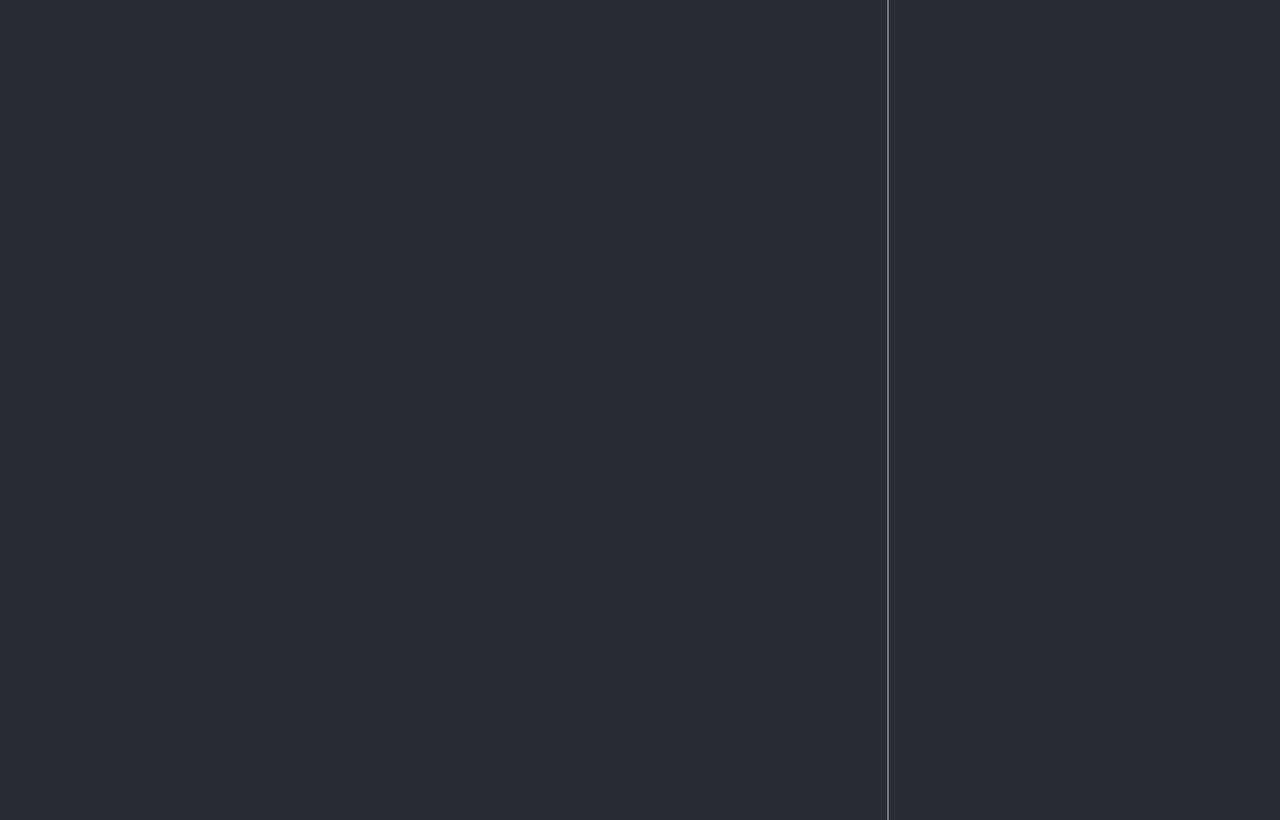
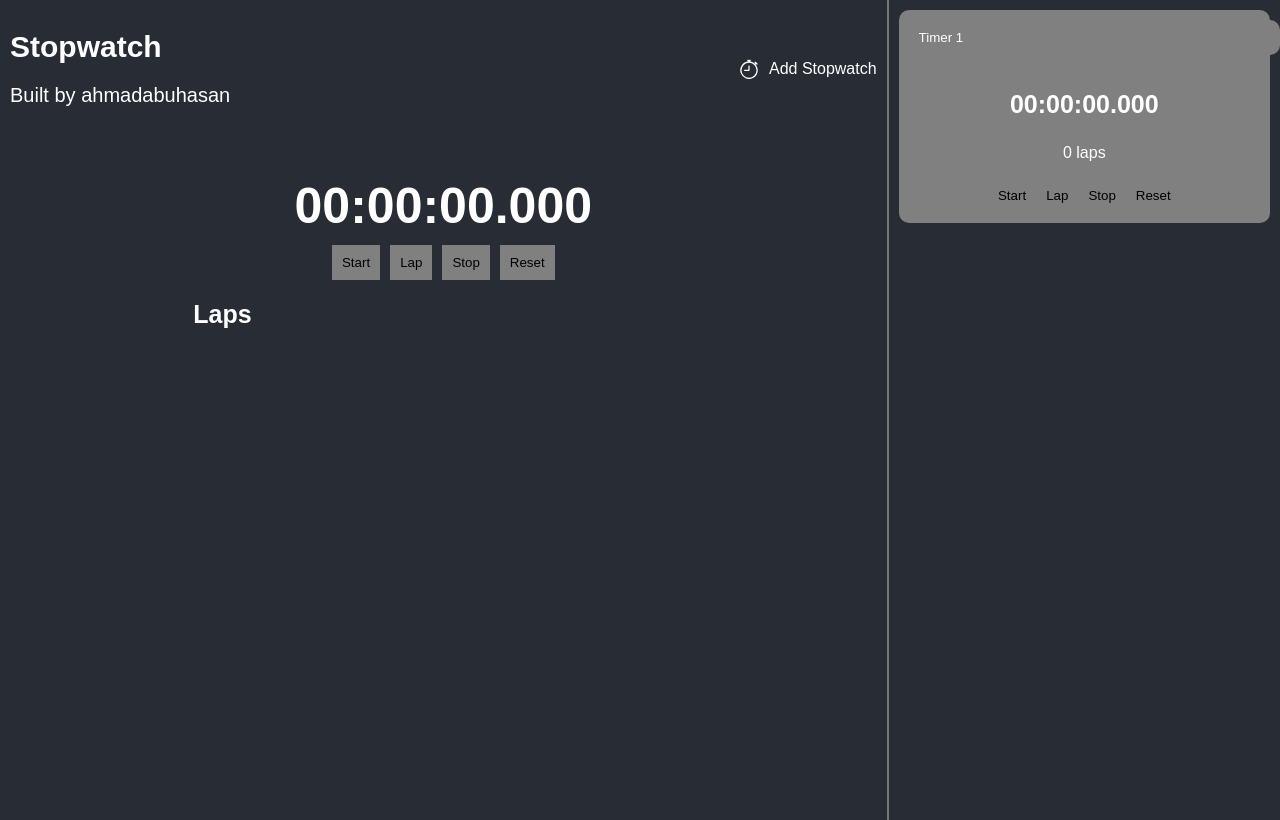
Before and after one commit to eby8zevin/StackUp, a React (Create React App) app in the folder Web Development with React II/stopwatch-app/: page / in a window 1280 px wide. Built offline with nearby package versions, Linux system fonts and the light colour scheme.

Commit message:
Code Structure and Styling

```diff
--- a/Web Development with React II/stopwatch-app/src/App.css
+++ b/Web Development with React II/stopwatch-app/src/App.css
@@ -41,3 +41,65 @@
   padding: 10px;
   overflow-y: scroll;
 }
+
+.stopwatchContainer {
+  padding: 10px;
+  background-color: gray;
+  border-radius: 10px;
+  margin-bottom: 10px;
+}
+
+.control-buttons {
+  padding: 10px;
+  background-color: gray;
+  border: none;
+}
+
+.main-button-controls {
+  display: flex;
+  flex-direction: row;
+  gap: 10px;
+  width: 100%;
+  justify-content: center;
+}
+
+.name-label {
+  padding: 10px;
+  background-color: gray;
+  border-radius: 10px;
+  margin-bottom: 10px;
+  text-align: left;
+  border: none;
+  outline: none;
+  width: 100%;
+  color: white;
+}
+
+.main-time-label {
+  font-size: 50px;
+  font-weight: bold;
+  margin-bottom: 10px;
+}
+
+.lap-label {
+  font-size: 25px;
+  font-weight: bold;
+  margin-bottom: 10px;
+  text-align: left;
+  width: 500px;
+  margin-top: 20px;
+}
+
+.lap-container {
+  display: flex;
+  flex-direction: column;
+  gap: 10px;
+  width: 100%;
+  justify-content: center;
+  align-items: center;
+}
+
+.time-label {
+  font-size: 25px;
+  font-weight: bold;
+}
--- a/Web Development with React II/stopwatch-app/src/App.js
+++ b/Web Development with React II/stopwatch-app/src/App.js
@@ -99,8 +99,162 @@ function App() {
   return (
     <div className="App">
       <div className="container">
-        <div className="left"></div>
-        <div className="right"></div>
+        <div className="left">
+          <div
+            style={{
+              display: "flex",
+              alignItems: "center",
+              flexDirection: "row",
+              justifyContent: "space-between",
+              width: "100%",
+            }}
+          >
+            <div style={{ textAlign: "left" }}>
+              <h1 style={{ fontWeight: "bold", fontSize: 30 }}>Stopwatch</h1>
+              <p style={{ fontWeight: "normal", fontSize: 20 }}>
+                Built by ahmadabuhasan
+              </p>
+            </div>
+            <div
+              style={{
+                cursor: "pointer",
+                alignItems: "center",
+                display: "flex",
+                flexDirection: "row",
+                gap: 10,
+              }}
+              onClick={() =>
+                setStopwatchData([
+                  ...stopwatchData,
+                  {
+                    id: stopwatchData.length,
+                    name: `Timer ${stopwatchData.length + 1}`,
+                    time: 0,
+                    isRunning: false,
+                    lap: [],
+                    pause: [],
+                  },
+                ])
+              }
+            >
+              <BsStopwatch size={20} color={"white"} />
+              <p>Add Stopwatch</p>
+            </div>
+          </div>
+
+          <p className="main-time-label">
+            {stopwatchData[selectedRow]?.time > 0
+              ? new Date(stopwatchData[selectedRow]?.time)
+                  .toISOString()
+                  .slice(11, -1)
+              : "00:00:00.000"}
+          </p>
+          <div className="main-button-controls">
+            <button
+              className={"control-buttons"}
+              onClick={() => handleStart(stopwatchData[selectedRow].id)}
+            >
+              Start
+            </button>
+            <button
+              className={"control-buttons"}
+              onClick={() => handleLap(stopwatchData[selectedRow].id)}
+            >
+              Lap
+            </button>
+            <button
+              className={"control-buttons"}
+              onClick={() => handleStop(stopwatchData[selectedRow].id)}
+            >
+              Stop
+            </button>
+            <button
+              className={"control-buttons"}
+              onClick={() => handleReset(stopwatchData[selectedRow].id)}
+            >
+              Reset
+            </button>
+          </div>
+          <p className="lap-label">Laps</p>
+          <div className="lap-container">
+            {stopwatchData[selectedRow]?.lap.length > 0 &&
+              stopwatchData[selectedRow]?.lap.map((lap, index) => (
+                <div
+                  style={{
+                    display: "flex",
+                    justifyContent: "space-between",
+                    width: "500px",
+                  }}
+                >
+                  <p>Lap {index + 1}</p>
+                  <p className="lap-time-label" key={index}>
+                    {new Date(lap).toISOString().slice(11, -1)}
+                  </p>
+                </div>
+              ))}
+          </div>
+        </div>
+        <div className="right">
+          {stopwatchData.map((stopwatch) => (
+            <div
+              className="stopwatchContainer"
+              key={stopwatch.id}
+              style={{ cursor: "pointer" }}
+              onClick={() => {
+                setSelectedRow(stopwatch.id);
+              }}
+            >
+              <div className="stopwatchName">
+                <input
+                  className="name-label"
+                  value={stopwatch.name}
+                  onChange={(e) => {
+                    setStopwatchData(
+                      stopwatchData.map((stopwatchItem) => {
+                        if (stopwatchItem.id === stopwatch.id) {
+                          return { ...stopwatchItem, name: e.target.value };
+                        }
+                        return stopwatchItem;
+                      })
+                    );
+                  }}
+                />
+              </div>
+              <div className="stopwatchTime">
+                <p className="time-label">
+                  {new Date(stopwatch.time).toISOString().slice(11, -1)}
+                </p>
+                <p>{stopwatch.lap.length} laps</p>
+              </div>
+              <div className="stopwatchButtons">
+                <button
+                  className={"control-buttons"}
+                  onClick={() => handleStart(stopwatch.id)}
+                >
+                  Start
+                </button>
+                <button
+                  className={"control-buttons"}
+                  onClick={() => handleLap(stopwatch.id)}
+                >
+                  Lap
+                </button>
+                <button
+                  className={"control-buttons"}
+                  onClick={() => handleStop(stopwatch.id)}
+                >
+                  Stop
+                </button>
+                <button
+                  className={"control-buttons"}
+                  onClick={() => handleReset(stopwatch.id)}
+                >
+                  Reset
+                </button>
+              </div>
+            </div>
+          ))}
+        </div>
       </div>
     </div>
   );
```
